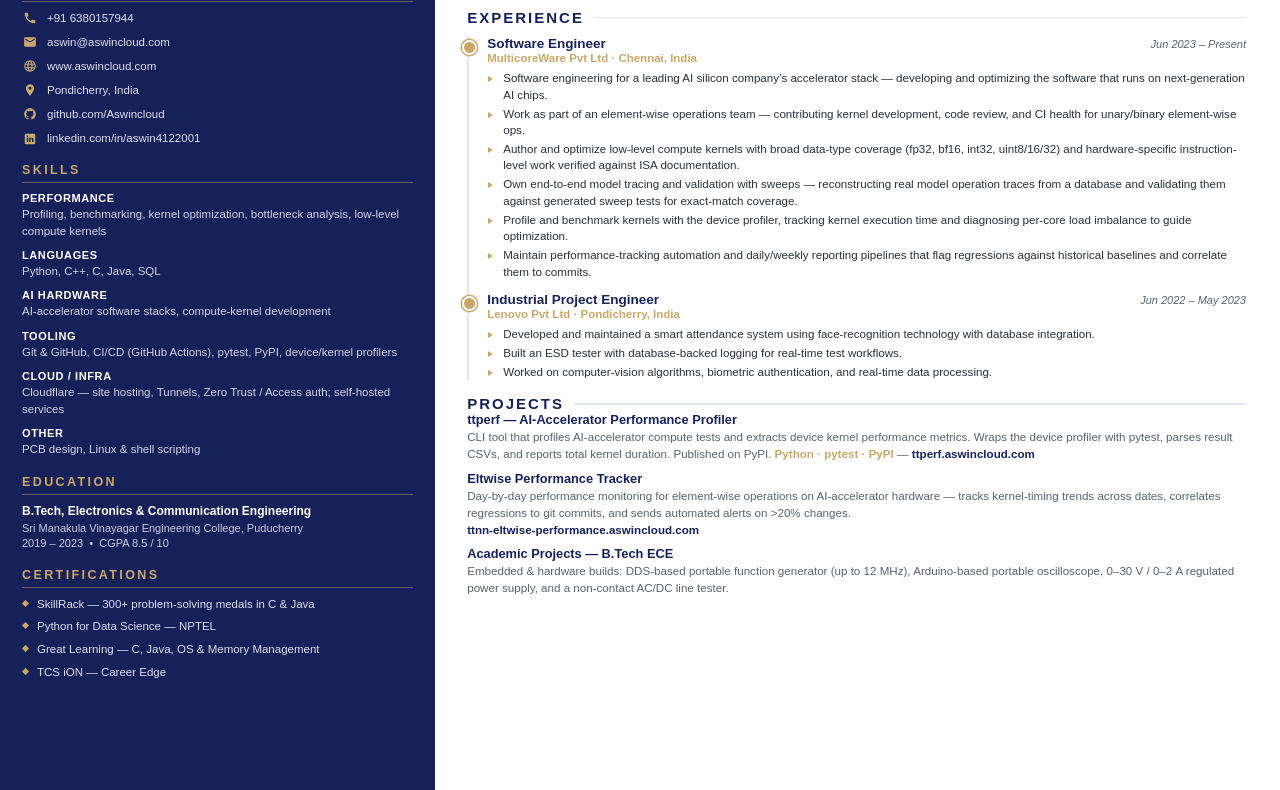
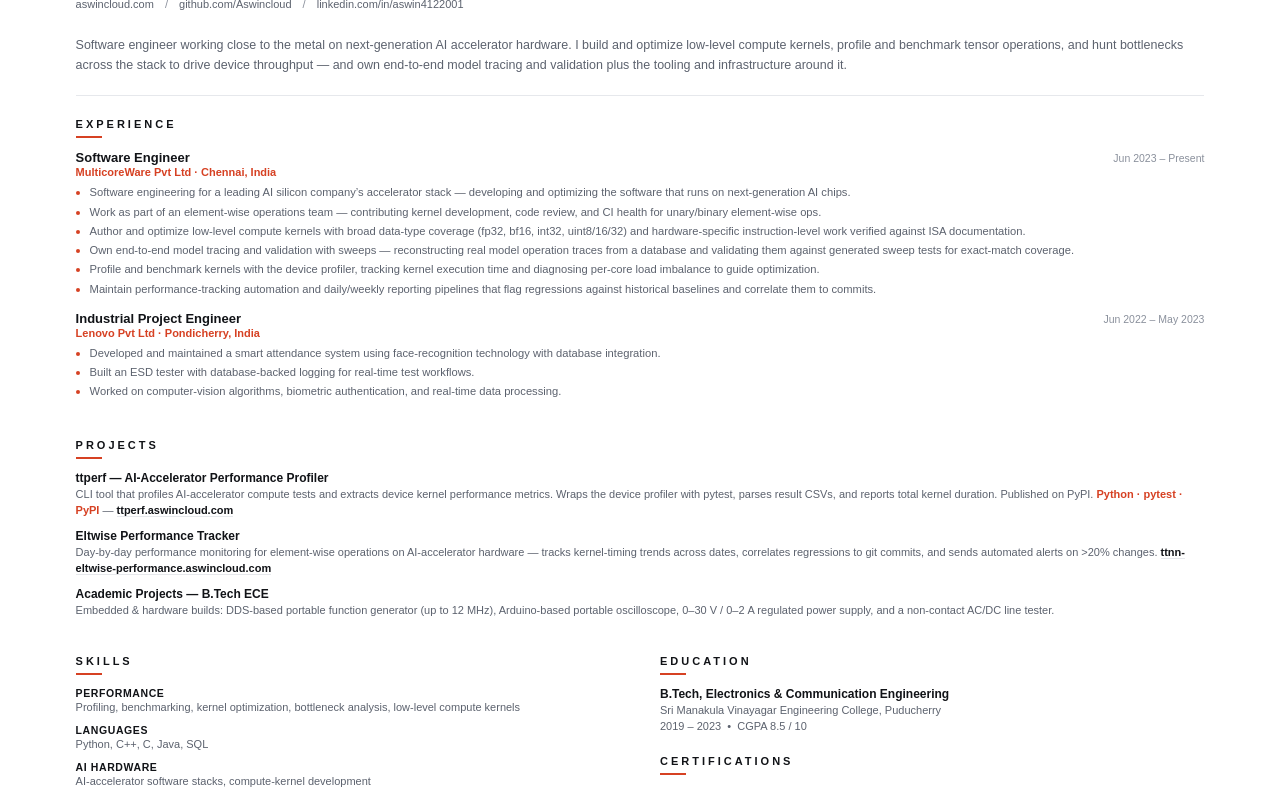
Before and after one commit to Aswincloud/resume, a website: page resume.html in a window 1280 px wide. Shown: the part 206-996 px from the top of the page. Drawn offline with Linux system fonts and the light colour scheme.

Commit message:
design: Design 1 — Swiss / Minimal

```diff
--- a/resume.html
+++ b/resume.html
@@ -4,152 +4,84 @@
 <meta charset="utf-8" />
 <style>
   :root{
-    --navy:#16215a;
-    --navy-2:#1d2c6e;
-    --gold:#c9a86b;
-    --gold-soft:#e6d4ac;
-    --ink:#2b2f3a;
-    --muted:#5b6172;
-    --line:#e2e5ec;
-    --sidebar:34%;
+    --ink:#111317;
+    --muted:#5c626e;
+    --faint:#8a909c;
+    --line:#e6e8ec;
+    --accent:#d64123;
+    --bg:#ffffff;
   }
   *{ box-sizing:border-box; margin:0; padding:0; }
-  html,body{ font-family:"Liberation Sans","Helvetica Neue",Arial,sans-serif; color:var(--ink); }
+  html,body{ font-family:"Liberation Sans","Helvetica Neue",Arial,sans-serif; color:var(--ink); background:var(--bg); }
   @page{ size:A4; margin:0; }
+  body{ -webkit-print-color-adjust:exact; print-color-adjust:exact; }
+  .page{ min-height:280mm; padding:26mm 20mm 18mm; }
 
-  /* Split background so the navy sidebar continues onto every printed page */
-  body{
-    -webkit-print-color-adjust:exact; print-color-adjust:exact;
-    background:linear-gradient(to right, var(--navy) 0, var(--navy) var(--sidebar), #ffffff var(--sidebar), #ffffff 100%);
-  }
+  /* header */
+  header{ display:flex; justify-content:space-between; align-items:flex-start; gap:24px; }
+  .id .name{ font-size:46px; font-weight:800; letter-spacing:-1px; line-height:.95; }
+  .id .role{ font-size:14px; font-weight:600; letter-spacing:4px; text-transform:uppercase; color:var(--accent); margin-top:10px; }
+  .id .contact{ font-size:11px; color:var(--muted); line-height:1.7; margin-top:14px; }
+  .id .contact a{ color:var(--muted); text-decoration:none; }
+  .id .contact .sep{ color:var(--faint); margin:0 8px; }
+  .photo{ width:92px; height:92px; border-radius:4px; object-fit:cover; object-position:center 20%; flex:0 0 92px; filter:grayscale(100%); }
 
-  /* The body linear-gradient (not this element) paints the navy sidebar to the
-     page edge, so .page needn't be full-height. Keeping min-height just under
-     the printable area avoids Chromium spilling a blank second page. */
-  .page{ display:grid; grid-template-columns:var(--sidebar) 1fr; min-height:280mm; }
+  .lead{ font-size:12.5px; line-height:1.6; color:var(--muted); margin-top:22px; max-width:none; padding-bottom:20px; border-bottom:1px solid var(--line); }
 
-  /* ---------------- SIDEBAR ---------------- */
-  .side{ color:#e9ecf5; padding:22px 22px 26px; }
-  .photo-wrap{ display:flex; justify-content:center; margin-bottom:16px; }
-  .photo{
-    width:150px; height:150px; border-radius:50%;
-    object-fit:cover; object-position:center 20%;
-    border:3px solid var(--gold);
-    box-shadow:0 0 0 6px rgba(201,168,107,0.18);
-  }
-  .side h2{
-    font-size:12.5px; letter-spacing:2.4px; text-transform:uppercase;
-    color:var(--gold); font-weight:700; margin:16px 0 8px;
-    padding-bottom:5px; border-bottom:1px solid rgba(201,168,107,0.45);
-  }
-  .side h2:first-of-type{ margin-top:2px; }
-  .contact-row{ display:flex; gap:10px; align-items:center; font-size:11.5px; line-height:1.4; margin:8px 0; color:#dbe0ee; }
-  .contact-row .ic{ width:15px; flex:0 0 15px; display:flex; align-items:center; justify-content:center; }
-  .contact-row .ic svg{ width:14px; height:14px; fill:var(--gold); }
-  .contact-row a{ color:#dbe0ee; text-decoration:none; word-break:break-word; }
+  main{ display:grid; grid-template-columns:1fr 1fr; gap:26px 40px; margin-top:22px; }
+  .col-span{ grid-column:1 / -1; }
 
-  .skill-group{ margin:9px 0; }
-  .skill-group .k{ font-size:11px; font-weight:700; color:#fff; text-transform:uppercase; letter-spacing:.6px; }
-  .skill-group .v{ font-size:11.5px; color:#cfd5e6; line-height:1.5; margin-top:2px; }
+  h2{ font-size:11px; font-weight:800; letter-spacing:3px; text-transform:uppercase; color:var(--ink); margin-bottom:12px; }
+  h2::after{ content:""; display:block; width:26px; height:2px; background:var(--accent); margin-top:6px; }
 
-  .edu-block{ margin:8px 0; }
-  .edu-block .d{ font-size:12px; font-weight:700; color:#fff; line-height:1.35; }
-  .edu-block .s{ font-size:11px; color:#c7cde0; line-height:1.4; margin-top:2px; }
+  .job{ margin-bottom:14px; }
+  .job .h{ display:flex; justify-content:space-between; align-items:baseline; gap:10px; }
+  .job .title{ font-size:13px; font-weight:800; }
+  .job .meta{ font-size:10.5px; color:var(--faint); white-space:nowrap; }
+  .job .sub{ font-size:11px; color:var(--accent); font-weight:600; margin:1px 0 6px; }
+  ul{ list-style:none; }
+  ul li{ font-size:11.2px; line-height:1.45; color:var(--muted); padding-left:14px; position:relative; margin:3px 0; }
+  ul li::before{ content:""; position:absolute; left:0; top:7px; width:4px; height:4px; background:var(--accent); border-radius:50%; }
 
-  .cert{ font-size:11.5px; color:#dbe0ee; line-height:1.45; margin:6px 0; padding-left:15px; position:relative; }
-  .cert::before{ content:""; position:absolute; left:1px; top:5px; width:5px; height:5px; background:var(--gold); transform:rotate(45deg); }
+  .proj{ margin-bottom:10px; }
+  .proj .title{ font-size:12px; font-weight:800; }
+  .proj .desc{ font-size:11px; line-height:1.45; color:var(--muted); margin-top:2px; }
+  .proj .desc .stack{ color:var(--accent); font-weight:600; }
+  .proj .desc a{ color:var(--ink); text-decoration:none; font-weight:600; border-bottom:1px solid var(--line); }
 
-  /* ---------------- MAIN ---------------- */
-  .main{ padding:22px 34px 22px 32px; }
-  .name{ font-size:38px; font-weight:800; color:var(--navy); letter-spacing:1px; line-height:1; }
-  .role{ font-size:14.5px; font-weight:700; color:var(--gold); letter-spacing:3px; text-transform:uppercase; margin-top:8px; }
-  .rule{ height:3px; background:linear-gradient(to right,var(--gold),var(--gold-soft)); width:100%; margin:16px 0 4px; border-radius:2px; }
+  .skill{ margin-bottom:8px; }
+  .skill .k{ font-size:10.5px; font-weight:800; text-transform:uppercase; letter-spacing:.6px; }
+  .skill .v{ font-size:11px; color:var(--muted); line-height:1.45; margin-top:1px; }
 
-  .sec{ margin-top:15px; }
-  .sec-title{ font-size:15px; font-weight:800; color:var(--navy); text-transform:uppercase; letter-spacing:2px; display:flex; align-items:center; gap:10px; }
-  .sec-title::after{ content:""; flex:1; height:1.5px; background:var(--line); }
-
-  .summary{ font-size:12.3px; line-height:1.55; color:var(--muted); margin-top:8px; }
-
-  /* timeline */
-  .tl{ margin-top:10px; padding-left:18px; border-left:2px solid var(--line); }
-  .job{ position:relative; margin-bottom:12px; }
-  .job::before{
-    content:""; position:absolute; left:-25px; top:4px;
-    width:11px; height:11px; border-radius:50%; background:var(--gold);
-    border:2px solid #fff; box-shadow:0 0 0 1.5px var(--gold);
-  }
-  .job .h{ display:flex; justify-content:space-between; align-items:baseline; gap:12px; flex-wrap:wrap; }
-  .job .title{ font-size:13.5px; font-weight:800; color:var(--navy); }
-  .job .meta{ font-size:11px; color:var(--muted); font-style:italic; white-space:nowrap; }
-  .job .sub{ font-size:11.5px; color:var(--gold); font-weight:700; margin:1px 0 6px; }
-  ul.pts{ list-style:none; margin:4px 0 0; }
-  ul.pts li{ font-size:11.6px; line-height:1.42; color:var(--ink); padding-left:16px; position:relative; margin:2.5px 0; }
-  ul.pts li::before{ content:""; position:absolute; left:1px; top:6px; width:0; height:0; border-style:solid; border-width:3.5px 0 3.5px 5.5px; border-color:transparent transparent transparent var(--gold); }
-
-  .proj{ margin-bottom:8px; }
-  .proj .title{ font-size:12.8px; font-weight:800; color:var(--navy); }
-  .proj .desc{ font-size:11.6px; line-height:1.45; color:var(--muted); margin-top:2px; }
-  .proj .desc .stack{ color:var(--gold); font-weight:600; }
-  .proj .desc a{ color:var(--navy); text-decoration:none; font-weight:600; }
+  .edu .d{ font-size:12px; font-weight:800; }
+  .edu .s{ font-size:11px; color:var(--muted); line-height:1.45; margin-top:2px; }
+  .cert{ font-size:11px; color:var(--muted); line-height:1.4; margin:5px 0; padding-left:14px; position:relative; }
+  .cert::before{ content:"—"; position:absolute; left:0; color:var(--accent); }
 </style>
 </head>
 <body>
   <div class="page">
-    <!-- ============ SIDEBAR ============ -->
-    <aside class="side">
-      <div class="photo-wrap"><img class="photo" src="photo.jpg" alt="Aswin" /></div>
-
-      <h2>Contact</h2>
-      <div class="contact-row"><span class="ic"><svg viewBox="0 0 24 24"><path d="M6.6 10.8c1.4 2.8 3.8 5.1 6.6 6.6l2.2-2.2c.3-.3.7-.4 1-.2 1.1.4 2.3.6 3.6.6.6 0 1 .4 1 1V20c0 .6-.4 1-1 1C10.6 21 3 13.4 3 4c0-.6.4-1 1-1h3.5c.6 0 1 .4 1 1 0 1.2.2 2.4.6 3.6.1.4 0 .8-.3 1z"/></svg></span><span>+91 6380157944</span></div>
-      <div class="contact-row"><span class="ic"><svg viewBox="0 0 24 24"><path d="M20 4H4c-1.1 0-2 .9-2 2v12c0 1.1.9 2 2 2h16c1.1 0 2-.9 2-2V6c0-1.1-.9-2-2-2zm0 4l-8 5-8-5V6l8 5 8-5z"/></svg></span><a href="mailto:aswin@aswincloud.com">aswin@aswincloud.com</a></div>
-      <div class="contact-row"><span class="ic"><svg viewBox="0 0 24 24"><path d="M12 2a10 10 0 100 20 10 10 0 000-20zm6.9 6h-2.9a15.7 15.7 0 00-1.4-3.6A8 8 0 0118.9 8zM12 4c.8 1.2 1.4 2.5 1.8 4h-3.6c.4-1.5 1-2.8 1.8-4zM4.3 14a8 8 0 010-4h3.3a16.6 16.6 0 000 4H4.3zm.8 2h2.9c.4 1.3.8 2.5 1.4 3.6A8 8 0 015.1 16zM8 8H5.1a8 8 0 014.3-3.6C8.8 5.5 8.4 6.7 8 8zm4 12c-.8-1.2-1.4-2.5-1.8-4h3.6c-.4 1.5-1 2.8-1.8 4zm2.3-6H9.7a14.6 14.6 0 010-4h4.6a14.6 14.6 0 010 4zm.3 5.6c.6-1.1 1-2.3 1.4-3.6h2.9a8 8 0 01-4.3 3.6zM16.4 14a16.6 16.6 0 000-4h3.3a8 8 0 010 4h-3.3z"/></svg></span><a href="https://www.aswincloud.com">www.aswincloud.com</a></div>
-      <div class="contact-row"><span class="ic"><svg viewBox="0 0 24 24"><path d="M12 2C8.1 2 5 5.1 5 9c0 5.2 7 13 7 13s7-7.8 7-13c0-3.9-3.1-7-7-7zm0 9.5A2.5 2.5 0 1112 6.5a2.5 2.5 0 010 5z"/></svg></span><span>Pondicherry, India</span></div>
-      <div class="contact-row"><span class="ic"><svg viewBox="0 0 24 24"><path d="M12 2C6.5 2 2 6.5 2 12c0 4.4 2.9 8.2 6.8 9.5.5.1.7-.2.7-.5v-1.7c-2.8.6-3.4-1.3-3.4-1.3-.5-1.2-1.1-1.5-1.1-1.5-.9-.6.1-.6.1-.6 1 .1 1.5 1 1.5 1 .9 1.5 2.3 1.1 2.9.8.1-.6.3-1.1.6-1.3-2.2-.3-4.6-1.1-4.6-4.9 0-1.1.4-2 1-2.7-.1-.3-.4-1.3.1-2.7 0 0 .8-.3 2.7 1a9.4 9.4 0 015 0c1.9-1.3 2.7-1 2.7-1 .5 1.4.2 2.4.1 2.7.6.7 1 1.6 1 2.7 0 3.8-2.3 4.6-4.6 4.9.4.3.7.9.7 1.8v2.7c0 .3.2.6.7.5A10 10 0 0022 12c0-5.5-4.5-10-10-10z"/></svg></span><a href="https://github.com/Aswincloud">github.com/Aswincloud</a></div>
-      <div class="contact-row"><span class="ic"><svg viewBox="0 0 24 24"><path d="M19 3H5a2 2 0 00-2 2v14a2 2 0 002 2h14a2 2 0 002-2V5a2 2 0 00-2-2zM9 17H6.5v-7H9v7zM7.7 8.7a1.4 1.4 0 110-2.8 1.4 1.4 0 010 2.8zM18 17h-2.5v-3.6c0-.9 0-2-1.2-2s-1.4 1-1.4 1.9V17H10.4v-7h2.4v1h.1c.3-.6 1.1-1.2 2.3-1.2 2.5 0 2.9 1.6 2.9 3.7V17z"/></svg></span><a href="https://linkedin.com/in/aswin4122001">linkedin.com/in/aswin4122001</a></div>
-
-      <h2>Skills</h2>
-      <div class="skill-group"><div class="k">Performance</div><div class="v">Profiling, benchmarking, kernel optimization, bottleneck analysis, low-level compute kernels</div></div>
-      <div class="skill-group"><div class="k">Languages</div><div class="v">Python, C++, C, Java, SQL</div></div>
-      <div class="skill-group"><div class="k">AI Hardware</div><div class="v">AI-accelerator software stacks, compute-kernel development</div></div>
-      <div class="skill-group"><div class="k">Tooling</div><div class="v">Git &amp; GitHub, CI/CD (GitHub Actions), pytest, PyPI, device/kernel profilers</div></div>
-      <div class="skill-group"><div class="k">Cloud / Infra</div><div class="v">Cloudflare — site hosting, Tunnels, Zero Trust / Access auth; self-hosted services</div></div>
-      <div class="skill-group"><div class="k">Other</div><div class="v">PCB design, Linux &amp; shell scripting</div></div>
-
-      <h2>Education</h2>
-      <div class="edu-block">
-        <div class="d">B.Tech, Electronics &amp; Communication Engineering</div>
-        <div class="s">Sri Manakula Vinayagar Engineering College, Puducherry<br/>2019 – 2023 &nbsp;•&nbsp; CGPA 8.5 / 10</div>
-      </div>
-
-      <h2>Certifications</h2>
-      <div class="cert">SkillRack — 300+ problem-solving medals in C &amp; Java</div>
-      <div class="cert">Python for Data Science — NPTEL</div>
-      <div class="cert">Great Learning — C, Java, OS &amp; Memory Management</div>
-      <div class="cert">TCS iON — Career Edge</div>
-    </aside>
-
-    <!-- ============ MAIN ============ -->
-    <main class="main">
+    <header>
+      <div class="id">
         <div class="name">ASWIN</div>
         <div class="role">Software Engineer</div>
-      <div class="rule"></div>
+        <div class="contact">
+          +91 6380157944 <span class="sep">/</span> <a href="mailto:aswin@aswincloud.com">aswin@aswincloud.com</a> <span class="sep">/</span> Pondicherry, India<br/>
+          <a href="https://www.aswincloud.com">aswincloud.com</a> <span class="sep">/</span> <a href="https://github.com/Aswincloud">github.com/Aswincloud</a> <span class="sep">/</span> <a href="https://linkedin.com/in/aswin4122001">linkedin.com/in/aswin4122001</a>
+        </div>
+      </div>
+      <img class="photo" src="photo.jpg" alt="Aswin" />
+    </header>
 
-      <div class="sec">
-        <div class="sec-title">Profile</div>
-        <p class="summary">Software engineer working close to the metal on next-generation AI accelerator hardware. I build and optimize low-level compute kernels, profile and benchmark tensor operations, and hunt bottlenecks across the stack to drive device throughput — and own end-to-end model tracing and validation plus the tooling and infrastructure around it.</p>
-      </div>
+    <p class="lead">Software engineer working close to the metal on next-generation AI accelerator hardware. I build and optimize low-level compute kernels, profile and benchmark tensor operations, and hunt bottlenecks across the stack to drive device throughput — and own end-to-end model tracing and validation plus the tooling and infrastructure around it.</p>
 
-      <div class="sec">
-        <div class="sec-title">Experience</div>
-        <div class="tl">
+    <main>
+      <section class="col-span">
+        <h2>Experience</h2>
         <div class="job">
-            <div class="h">
-              <span class="title">Software Engineer</span>
-              <span class="meta">Jun 2023 – Present</span>
-            </div>
+          <div class="h"><span class="title">Software Engineer</span><span class="meta">Jun 2023 – Present</span></div>
           <div class="sub">MulticoreWare Pvt Ltd · Chennai, India</div>
-            <ul class="pts">
+          <ul>
             <li>Software engineering for a leading AI silicon company’s accelerator stack — developing and optimizing the software that runs on next-generation AI chips.</li>
             <li>Work as part of an element-wise operations team — contributing kernel development, code review, and CI health for unary/binary element-wise ops.</li>
             <li>Author and optimize low-level compute kernels with broad data-type coverage (fp32, bf16, int32, uint8/16/32) and hardware-specific instruction-level work verified against ISA documentation.</li>
@@ -159,35 +91,54 @@
           </ul>
         </div>
         <div class="job">
-            <div class="h">
-              <span class="title">Industrial Project Engineer</span>
-              <span class="meta">Jun 2022 – May 2023</span>
-            </div>
+          <div class="h"><span class="title">Industrial Project Engineer</span><span class="meta">Jun 2022 – May 2023</span></div>
           <div class="sub">Lenovo Pvt Ltd · Pondicherry, India</div>
-            <ul class="pts">
+          <ul>
             <li>Developed and maintained a smart attendance system using face-recognition technology with database integration.</li>
             <li>Built an ESD tester with database-backed logging for real-time test workflows.</li>
             <li>Worked on computer-vision algorithms, biometric authentication, and real-time data processing.</li>
           </ul>
         </div>
-        </div>
-      </div>
+      </section>
 
-      <div class="sec">
-        <div class="sec-title">Projects</div>
+      <section class="col-span">
+        <h2>Projects</h2>
         <div class="proj">
           <div class="title">ttperf — AI-Accelerator Performance Profiler</div>
           <div class="desc">CLI tool that profiles AI-accelerator compute tests and extracts device kernel performance metrics. Wraps the device profiler with pytest, parses result CSVs, and reports total kernel duration. Published on PyPI. <span class="stack">Python · pytest · PyPI</span> — <a href="https://ttperf.aswincloud.com">ttperf.aswincloud.com</a></div>
         </div>
         <div class="proj">
           <div class="title">Eltwise Performance Tracker</div>
-          <div class="desc">Day-by-day performance monitoring for element-wise operations on AI-accelerator hardware — tracks kernel-timing trends across dates, correlates regressions to git commits, and sends automated alerts on &gt;20% changes.<br/><a href="https://ttnn-eltwise-performance.aswincloud.com">ttnn-eltwise-performance.aswincloud.com</a></div>
+          <div class="desc">Day-by-day performance monitoring for element-wise operations on AI-accelerator hardware — tracks kernel-timing trends across dates, correlates regressions to git commits, and sends automated alerts on &gt;20% changes. <a href="https://ttnn-eltwise-performance.aswincloud.com">ttnn-eltwise-performance.aswincloud.com</a></div>
         </div>
         <div class="proj">
           <div class="title">Academic Projects — B.Tech ECE</div>
           <div class="desc">Embedded &amp; hardware builds: DDS-based portable function generator (up to 12&nbsp;MHz), Arduino-based portable oscilloscope, 0–30&nbsp;V / 0–2&nbsp;A regulated power supply, and a non-contact AC/DC line tester.</div>
         </div>
+      </section>
+
+      <section>
+        <h2>Skills</h2>
+        <div class="skill"><div class="k">Performance</div><div class="v">Profiling, benchmarking, kernel optimization, bottleneck analysis, low-level compute kernels</div></div>
+        <div class="skill"><div class="k">Languages</div><div class="v">Python, C++, C, Java, SQL</div></div>
+        <div class="skill"><div class="k">AI Hardware</div><div class="v">AI-accelerator software stacks, compute-kernel development</div></div>
+        <div class="skill"><div class="k">Tooling</div><div class="v">Git &amp; GitHub, CI/CD (GitHub Actions), pytest, PyPI, device/kernel profilers</div></div>
+        <div class="skill"><div class="k">Cloud / Infra</div><div class="v">Cloudflare — hosting, Tunnels, Zero Trust / Access auth; self-hosted services</div></div>
+        <div class="skill"><div class="k">Other</div><div class="v">PCB design, Linux &amp; shell scripting</div></div>
+      </section>
+
+      <section>
+        <h2>Education</h2>
+        <div class="edu">
+          <div class="d">B.Tech, Electronics &amp; Communication Engineering</div>
+          <div class="s">Sri Manakula Vinayagar Engineering College, Puducherry<br/>2019 – 2023 &nbsp;•&nbsp; CGPA 8.5 / 10</div>
         </div>
+        <h2 style="margin-top:20px;">Certifications</h2>
+        <div class="cert">SkillRack — 300+ problem-solving medals in C &amp; Java</div>
+        <div class="cert">Python for Data Science — NPTEL</div>
+        <div class="cert">Great Learning — C, Java, OS &amp; Memory Management</div>
+        <div class="cert">TCS iON — Career Edge</div>
+      </section>
     </main>
   </div>
 </body>
```
Lines whose indentation alone changed are shown as unchanged.
